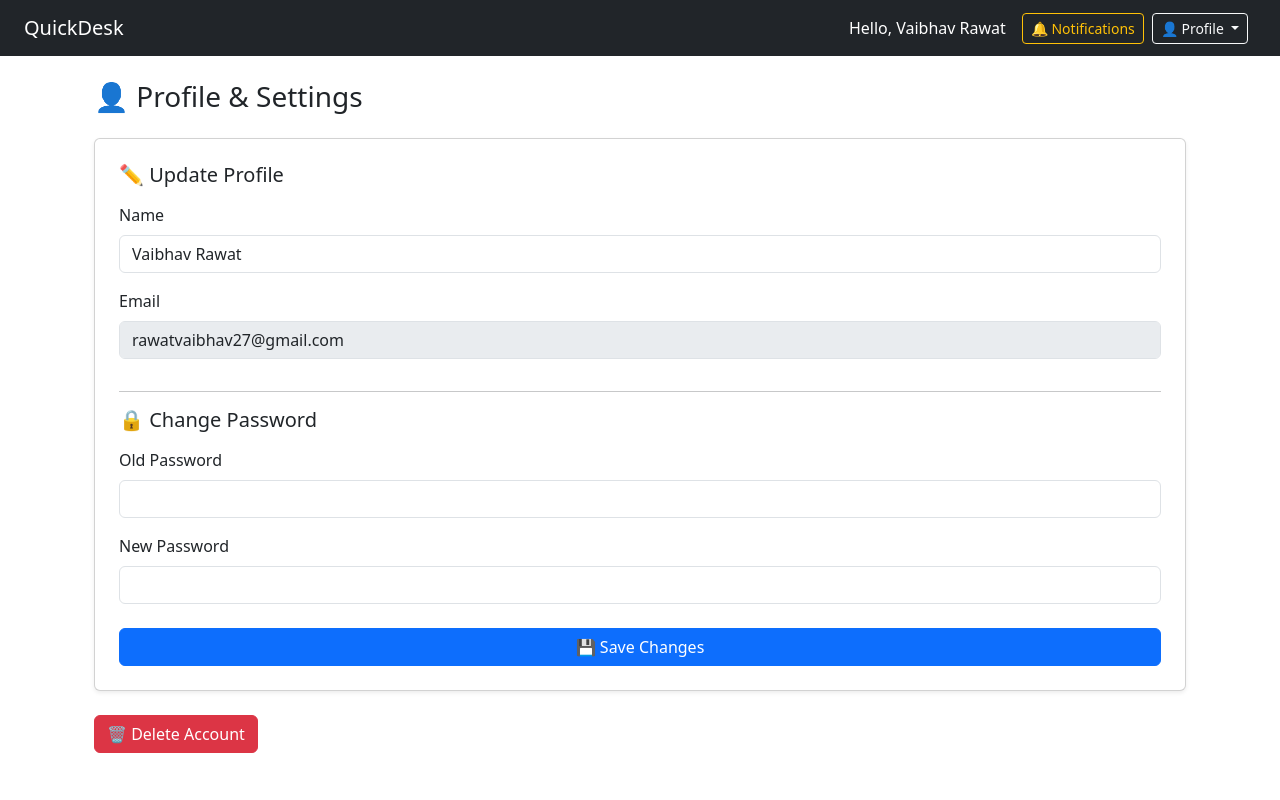
After one commit to VaibhavRawat27/QuickDesk, a Flask app: page /profile in a window 1280 px wide. The commit adds this page. Run offline with Flask 3, Linux system fonts and the light colour scheme; a user stored in the database is signed in.

Commit message:
Added Documentation and more ui improvement

```diff
--- a/app.py
+++ b/app.py
@@ -30,7 +30,7 @@ app.config.update(
     MAIL_PORT=587,
     MAIL_USE_TLS=True,
     MAIL_USERNAME='rawatvaibhav27@gmail.com',  # your Gmail address
-    MAIL_PASSWORD='',  # get this from Google
+    MAIL_PASSWORD='',  # Enter the Mail Password generated https://myaccount.google.com/apppasswords
     MAIL_DEFAULT_SENDER='rawatvaibhav27@gmail.com'
 )
 
@@ -115,6 +115,30 @@ def load_user(user_id):
     return User.query.get(int(user_id))
 
 
+@app.route('/profile', methods=['GET', 'POST'])
+@login_required
+def profile():
+    if request.method == 'POST':
+        new_name = request.form.get('name')
+        old_password = request.form.get('old_password')
+        new_password = request.form.get('new_password')
+
+        if new_name:
+            current_user.name = new_name
+
+        if old_password and new_password:
+            if current_user.check_password(old_password):
+                current_user.set_password(new_password)
+                flash('Password updated successfully.', 'success')
+            else:
+                flash('Old password is incorrect.', 'danger')
+
+        db.session.commit()
+        flash('Profile updated.', 'info')
+        return redirect(url_for('profile'))
+
+    return render_template('profile.html')
+
 # --- Role protection ---
 def role_required(role_name):
     def wrapper(f):
@@ -126,6 +150,31 @@ def role_required(role_name):
             return f(*args, **kwargs)
         return decorated_function
     return wrapper
+
+@app.route('/delete_account', methods=['POST'])
+@login_required
+def delete_account():
+    password = request.form.get('password')
+    confirm = request.form.get('confirmation')
+
+    if not password or not confirm:
+        flash("Both password and confirmation are required.", "danger")
+        return redirect(url_for('profile'))
+
+    if confirm.strip().upper() != "CONFIRM":
+        flash("Please type 'CONFIRM' correctly.", "danger")
+        return redirect(url_for('profile'))
+
+    if not check_password_hash(current_user.password, password):
+        flash("Incorrect password.", "danger")
+        return redirect(url_for('profile'))
+
+    # Proceed to delete
+    db.session.delete(current_user)
+    db.session.commit()
+    flash("Account deleted successfully.", "info")
+    return redirect(url_for('logout'))
+
 
 
 # --- Routes ---
--- a/templates/agent_ticket_detail.html
+++ b/templates/agent_ticket_detail.html
@@ -1,6 +1,7 @@
 {% extends 'base.html' %}
 
 {% block content %}
+
 <h2>Manage Ticket #{{ ticket.id }} – {{ ticket.subject }}</h2>
 
 <div class="card p-3 mb-4">
--- a/templates/base.html
+++ b/templates/base.html
@@ -6,44 +6,52 @@
   <link href="https://cdn.jsdelivr.net/npm/bootstrap@5.3.0/dist/css/bootstrap.min.css" rel="stylesheet">
 </head>
 <body>
+  <!-- 🌐 Navbar -->
   <nav class="navbar navbar-expand-lg navbar-dark bg-dark px-4">
     <a class="navbar-brand" href="{{ url_for('dashboard') }}">QuickDesk</a>
+
+    {% if current_user.is_authenticated %}
+    <div class="ms-auto d-flex align-items-center">
+      <span class="text-white me-3">Hello, {{ current_user.name }}</span>
+
+      <a class="btn btn-sm btn-outline-warning me-2" href="{{ url_for('notifications') }}">
+        🔔 Notifications
+      </a>
+
+      <!-- 👤 Profile Dropdown -->
+      <div class="dropdown me-2">
+        <button class="btn btn-sm btn-outline-light dropdown-toggle" type="button" data-bs-toggle="dropdown">
+          👤 Profile
+        </button>
+        <ul class="dropdown-menu dropdown-menu-end">
+          <li><a class="dropdown-item" href="{{ url_for('profile') }}">View Profile</a></li>
+          <li><hr class="dropdown-divider"></li>
+          <li><a class="dropdown-item text-danger" href="{{ url_for('logout') }}">Logout</a></li>
+        </ul>
+      </div>
+    </div>
+    {% else %}
     <div class="ms-auto">
-      {% if current_user.is_authenticated %}
-  <span class="text-white me-3">Hello, {{ current_user.name }}</span>
-  <a class="btn btn-outline-warning btn-sm me-2" href="{{ url_for('notifications') }}">🔔 Notifications</a>
-  <a class="btn btn-outline-light btn-sm" href="{{ url_for('logout') }}">Logout</a>
-{% else %}
-  <a class="btn btn-outline-light btn-sm" href="{{ url_for('login') }}">Login</a>
-{% endif %}
+      <a class="btn btn-outline-light btn-sm" href="{{ url_for('login') }}">Login</a>
+    </div>
+    {% endif %}
+  </nav>
 
-
-
-    </div>
-  </nav>
+  <!-- 🔔 Flash Messages -->
   <div class="container mt-4">
-    {% with messages = get_flashed_messages() %}
+    {% with messages = get_flashed_messages(with_categories=true) %}
       {% if messages %}
-        {% for message in messages %}
-          <div class="alert alert-info">{{ message }}</div>
+        {% for category, message in messages %}
+          <div class="alert alert-{{ category if category else 'info' }}">{{ message }}</div>
         {% endfor %}
       {% endif %}
     {% endwith %}
+
+    <!-- Main Content -->
     {% block content %}{% endblock %}
-    <!-- <div class="ms-auto">
-  {% if current_user.is_authenticated %}
-    <span class="text-white me-3">Hello, {{ current_user.name }}</span>
-    {% if current_user.role == 'admin' %}
-      <a class="btn btn-sm btn-light me-2" href="{{ url_for('admin_dashboard') }}">Admin</a>
-    {% elif current_user.role == 'agent' %}
-      <a class="btn btn-sm btn-light me-2" href="{{ url_for('agent_dashboard') }}">Agent</a>
-    {% endif %}
-    <a class="btn btn-sm btn-outline-light" href="{{ url_for('logout') }}">Logout</a>
-  {% else %}
-    <a class="btn btn-sm btn-outline-light" href="{{ url_for('login') }}">Login</a>
-  {% endif %}
-</div> -->
+  </div>
 
-  </div>
+  <!-- Bootstrap JS (for dropdowns) -->
+  <script src="https://cdn.jsdelivr.net/npm/bootstrap@5.3.0/dist/js/bootstrap.bundle.min.js"></script>
 </body>
 </html>
--- a/templates/dashboard.html
+++ b/templates/dashboard.html
@@ -4,7 +4,10 @@
 <div class="d-flex justify-content-between align-items-center mb-4">
   <h2>Your Tickets</h2>
   <a href="{{ url_for('create_ticket') }}" class="btn btn-success">Create Ticket</a>
+
 </div>
+
+
 
 <!-- 🔍 Filters Section -->
 <form method="GET" action="{{ url_for('dashboard') }}" class="row g-2 mb-4">
--- /dev/null
+++ b/templates/profile.html
@@ -0,0 +1,42 @@
+{% extends 'base.html' %}
+{% block content %}
+<div class="container">
+  <h3 class="mb-4">👤 Profile & Settings</h3>
+
+  <!-- Profile Update Form -->
+  <form method="POST" class="card p-4 mb-4 shadow-sm">
+    <h5 class="mb-3">✏️ Update Profile</h5>
+
+    <div class="mb-3">
+      <label for="name" class="form-label">Name</label>
+      <input type="text" name="name" id="name" class="form-control" value="{{ current_user.name }}" required>
+    </div>
+
+    <div class="mb-3">
+      <label class="form-label">Email</label>
+      <input type="email" class="form-control" value="{{ current_user.email }}" disabled>
+    </div>
+
+    <hr>
+
+    <h5 class="mb-3">🔒 Change Password</h5>
+    <div class="mb-3">
+      <label for="old_password" class="form-label">Old Password</label>
+      <input type="password" name="old_password" id="old_password" class="form-control">
+    </div>
+
+    <div class="mb-3">
+      <label for="new_password" class="form-label">New Password</label>
+      <input type="password" name="new_password" id="new_password" class="form-control">
+    </div>
+
+    <button type="submit" class="btn btn-primary mt-2">💾 Save Changes</button>
+  </form>
+
+  <!-- Delete Account Form -->
+ <form method="POST" action="{{ url_for('delete_account') }}" onsubmit="return confirm('Are you sure you want to delete your account? This action cannot be undone.');">
+  <button type="submit" class="btn btn-danger">🗑️ Delete Account</button>
+</form>
+
+</div>
+{% endblock %}
```
Also changed, not shown: README.md.
